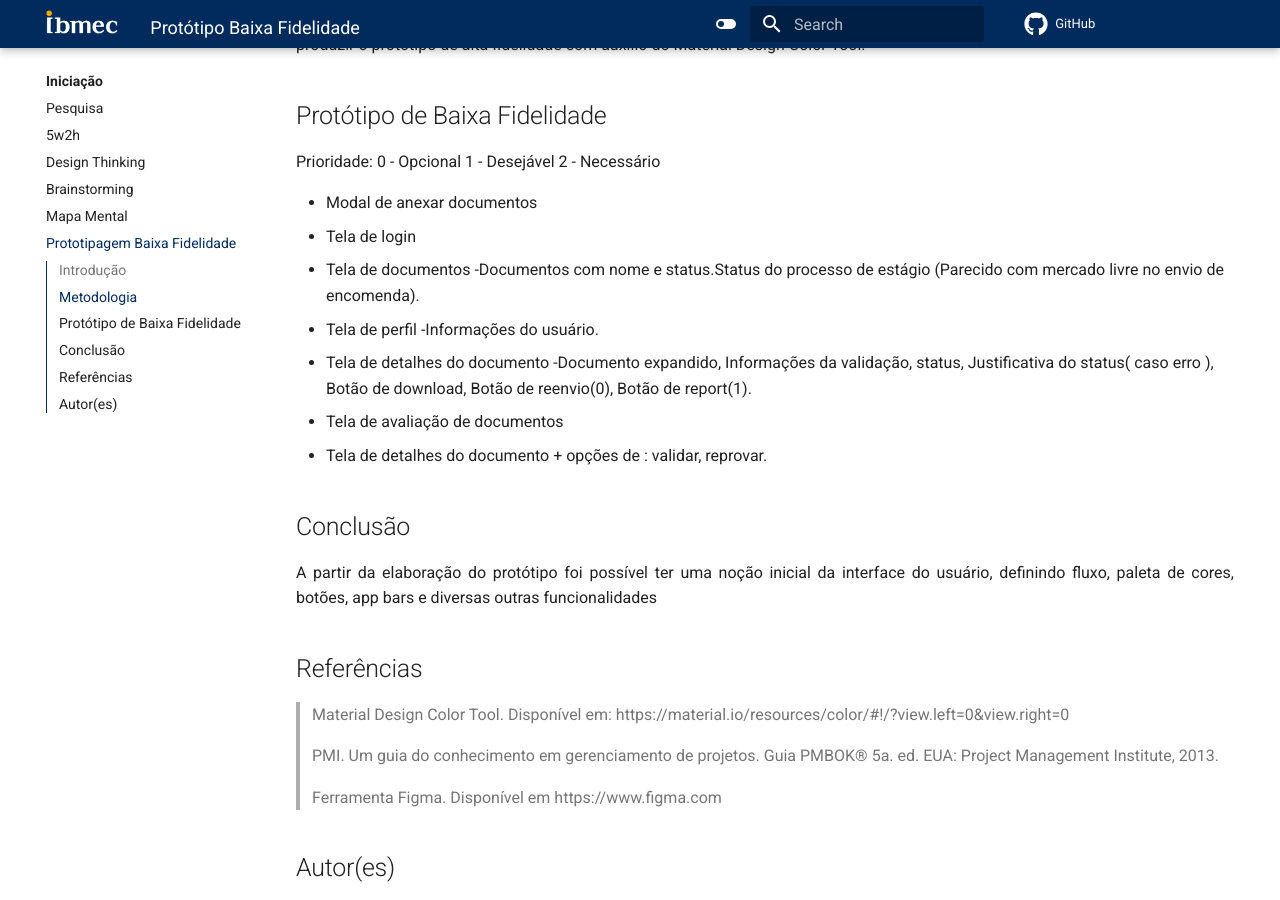
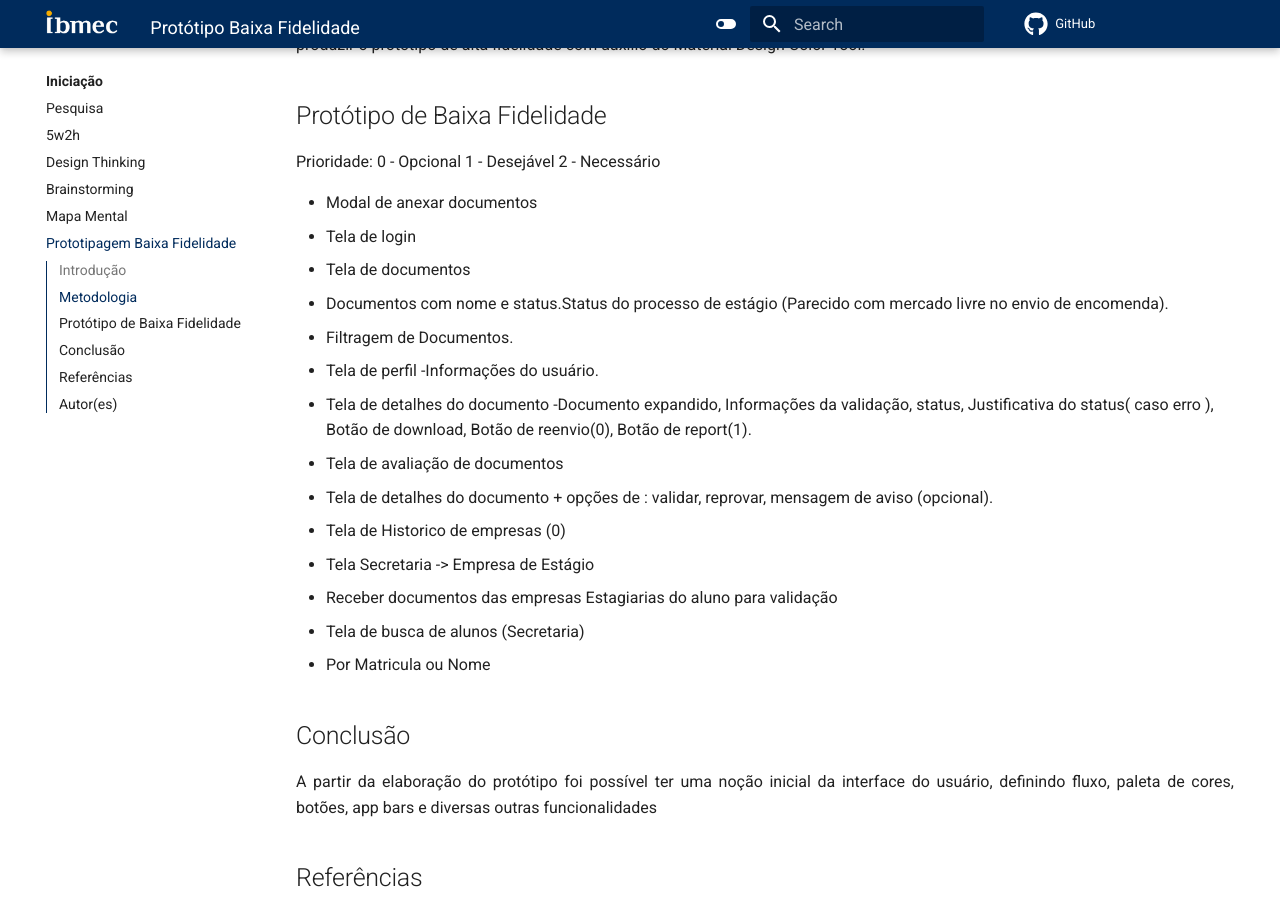
Before and after one commit to Projetos-de-Extensao/PBE_26.1_8002_III, an MkDocs documentation site: the page built from docs/Iniciacao/prototipo_baixa_fidelidade.md, in a window 1280 px wide and 900 px high, scrolled down 480 px. Built offline with MkDocs 1.6.1 and Material for MkDocs 9.7.7, drawn with Linux system fonts in a browser that asks for light colours; comment, search, counter and statistics services are not loaded.

Commit message:
Reunião para documentario 2

```diff
--- a/docs/Iniciacao/prototipo_baixa_fidelidade.md
+++ b/docs/Iniciacao/prototipo_baixa_fidelidade.md
@@ -24,13 +24,19 @@ Prioridade:
 * Modal de anexar documentos
 * Tela de login
 * Tela de documentos
- -Documentos com nome e status.Status do processo de estágio (Parecido com mercado livre no envio de encomenda).
+ - Documentos com nome e status.Status do processo de estágio (Parecido com mercado livre no envio de encomenda).
+ - Filtragem de Documentos.
 * Tela de perfil
  -Informações do usuário.
 * Tela de detalhes do documento
  -Documento expandido, Informações da validação, status, Justificativa do status( caso erro ), Botão de download, Botão de reenvio(0), Botão de report(1).
 * Tela de avaliação de documentos
- - Tela de detalhes do documento + opções de : validar, reprovar.
+ - Tela de detalhes do documento + opções de : validar, reprovar, mensagem de aviso (opcional).
+ - Tela de Historico de empresas (0)
+* Tela Secretaria -> Empresa de Estágio
+ - Receber documentos das empresas Estagiarias do aluno para validação
+* Tela de busca de alunos (Secretaria)
+ - Por Matricula ou Nome
 
 
 
```
